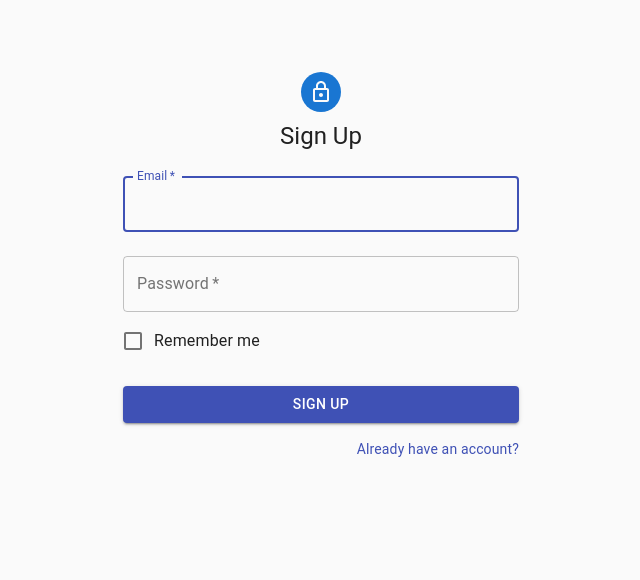
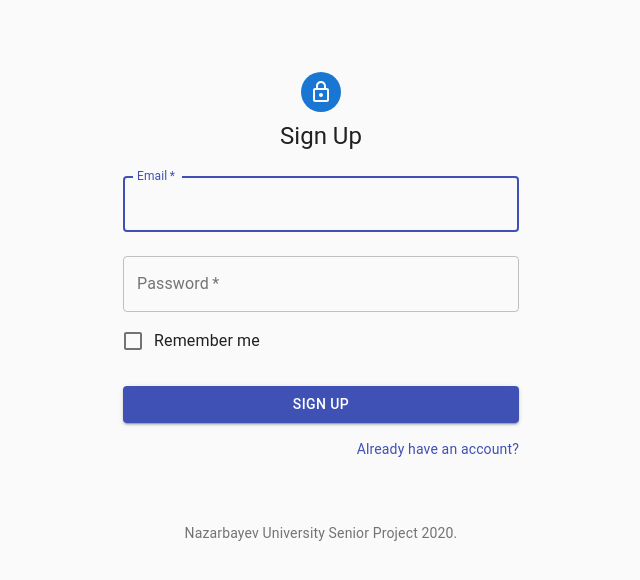
Before and after one commit to talgatomarov/debating-app, a React (Create React App) app: page /signup in a window 1280 px wide. Shown: the top 580 px of the page, without its empty margins (319-959 px from the left). Built offline with nearby package versions, Linux system fonts and the light colour scheme.

Commit message:
Add Footer and fix imports

```diff
--- a/src/containers/layouts/AuthLayout/AuthLayout.tsx
+++ b/src/containers/layouts/AuthLayout/AuthLayout.tsx
@@ -1,10 +1,22 @@
 import * as React from "react";
-import Container from "@material-ui/core/Container";
-import Typography from "@material-ui/core/Typography";
-import Avatar from "@material-ui/core/Avatar";
+import {
+  makeStyles,
+  Box,
+  Container,
+  Typography,
+  Avatar,
+} from "@material-ui/core";
 import LockOutlinedIcon from "@material-ui/icons/LockOutlined";
 
-import { makeStyles } from "@material-ui/core/styles";
+const Footer = () => {
+  return (
+    <Typography variant="body2" color="textSecondary" align="center">
+      {"Nazarbayev University Senior Project "}
+      {new Date().getFullYear()}
+      {"."}
+    </Typography>
+  );
+};
 
 const useStyles = makeStyles((theme) => ({
   paper: {
@@ -37,6 +49,9 @@ const AuthLayout: React.FC<AuthLayoutProps> = ({ title, children }) => {
         </Typography>
         {children}
       </div>
+      <Box mt={8}>
+        <Footer />
+      </Box>
     </Container>
   );
 };
--- a/src/routes/SignIn/components/SignInLinks.tsx
+++ b/src/routes/SignIn/components/SignInLinks.tsx
@@ -1,6 +1,5 @@
 import * as React from "react";
-import Grid from "@material-ui/core/Grid";
-import Link from "@material-ui/core/Link";
+import { Grid, Link } from "@material-ui/core";
 
 const SignUpLinks: React.FC = () => {
   return (
--- a/src/routes/SignUp/components/SignUpLinks.tsx
+++ b/src/routes/SignUp/components/SignUpLinks.tsx
@@ -1,6 +1,5 @@
 import * as React from "react";
-import Grid from "@material-ui/core/Grid";
-import Link from "@material-ui/core/Link";
+import { Grid, Link } from "@material-ui/core";
 
 const SignUpLinks: React.FC = () => {
   return (
```
Also changed, not shown: src/routes/SignIn/components/SignInForm/SignInForm.tsx (+8 -6 lines), src/routes/SignUp/components/SignUpForm/SignUpForm.tsx (+8 -6 lines).
